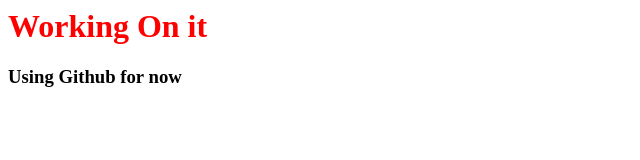
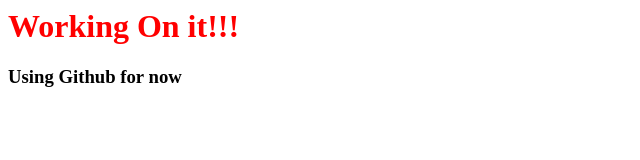
Before and after one commit to FunbiOyede/rest-nigeria, a website: page Public/index.html in a window 1280 px wide. Shown: the full height of the page, 0-640 px from the left. Drawn offline with Linux system fonts and the light colour scheme.

Commit message:
test travis

```diff
--- a/Public/index.html
+++ b/Public/index.html
@@ -7,7 +7,7 @@
     <title>Rest Nigeria</title>
   </head>
   <body>
-    <h1 class="welcome">Working On it</h1>
+    <h1 class="welcome">Working On it!!!</h1>
     <h3>Using Github for now</h3>
     <nav>
       <ul>
```
